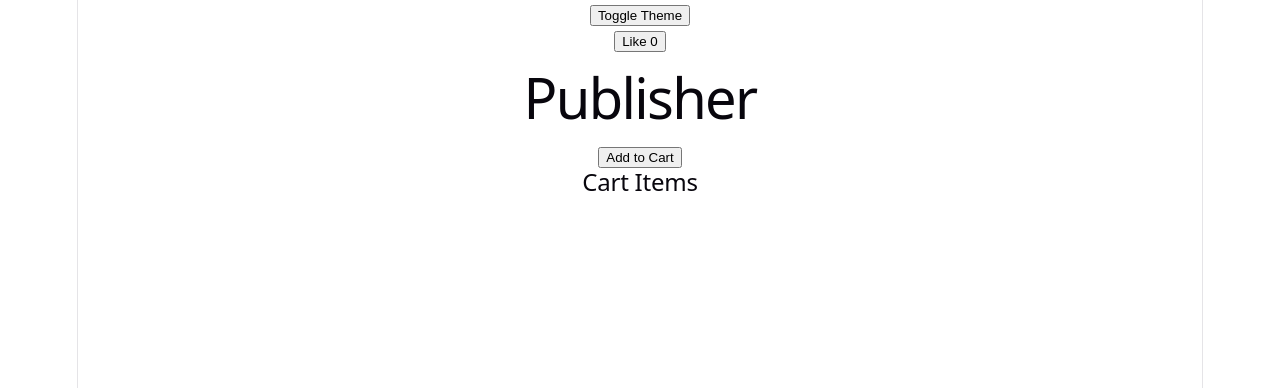
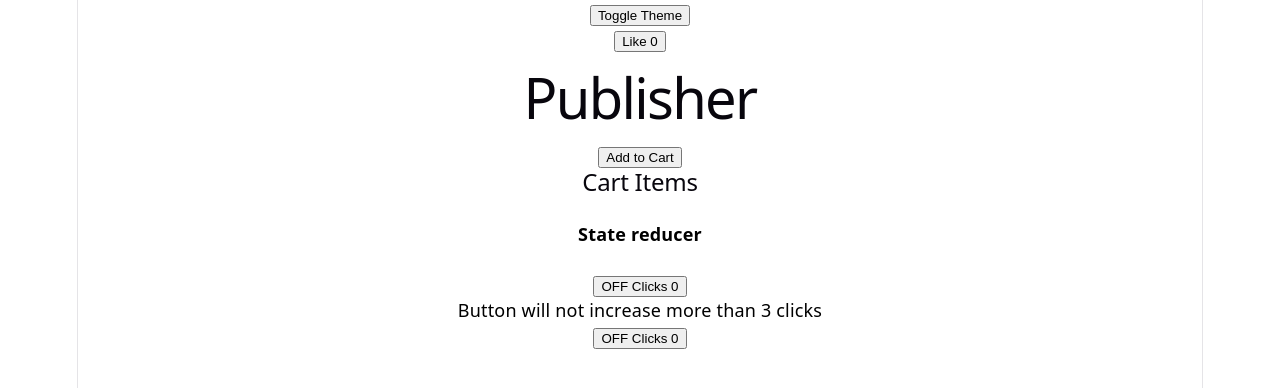
Before and after one commit to VimalDev-Suriya/react-design-pattern, a React (Vite) app in the folder frontend/react-design-patterns/: page / in a window 1280 px wide. Shown: the top 388 px of the page. Built offline with nearby package versions, Linux system fonts and the light colour scheme.

Commit message:
[State reducer Pattern]

```diff
--- a/frontend/react-design-patterns/src/07-optimistic-pattern/LikeButton.tsx
+++ b/frontend/react-design-patterns/src/07-optimistic-pattern/LikeButton.tsx
@@ -2,8 +2,8 @@ import { startTransition, useOptimistic, useState } from 'react';
 
 const LikeButton = (props) => {
   const { initialLike } = props;
+
   const [likes, setLikes] = useState(initialLike);
-
   const [optimisticValue, setOptimisticValue] = useOptimistic(
     likes,
     (currentState, value) => currentState + value,
--- /dev/null
+++ b/frontend/react-design-patterns/src/09-state-reducer-pattern/Toggle.tsx
@@ -0,0 +1,19 @@
+import { useReducer } from "react"
+import { toggleReducer } from "./reducers";
+
+const Toggle = ({ reducer = toggleReducer }) => {
+    const [currentState, dispatch] = useReducer(reducer, { clicks: 0, on: false })
+    const { clicks, on } = currentState;
+
+    const handleClick = () => {
+        dispatch({
+            type: "toggle"
+        })
+    }
+
+    return <button className={`toggle-btn`} onClick={handleClick}>
+        {on ? "ON" : "OFF"} Clicks {clicks}
+    </button>
+}
+
+export default Toggle
--- /dev/null
+++ b/frontend/react-design-patterns/src/09-state-reducer-pattern/reducers.ts
@@ -0,0 +1,24 @@
+export const toggleReducer = (initialState: any, payload: any) => {
+    const { type } = payload;
+
+    switch (type) {
+        case "toggle":
+            return { on: !initialState.on, clicks: initialState.clicks + 1 }
+        default:
+            return initialState;
+    }
+}
+
+// * Will not toggle the button if clikcs are greater than 3
+export const toggleReducer_v2 = (initialState: any, payload: any) => {
+    const { type } = payload;
+
+    switch (type) {
+        case "toggle":
+            if (initialState.clicks >= 3) return initialState;
+
+            return { on: !initialState.on, clicks: initialState.clicks + 1 }
+        default:
+            return initialState;
+    }
+}
--- a/frontend/react-design-patterns/src/App.tsx
+++ b/frontend/react-design-patterns/src/App.tsx
@@ -5,6 +5,8 @@ import { useTheme } from './06-context-pattern/hooks/useTheme';
 import LikeButton from './07-optimistic-pattern/LikeButton';
 import CartBadge from './08-pub-sub-pattern/components/subscribers/CartBadge';
 import AddToCartButton from './08-pub-sub-pattern/components/publishers/AddToCartButton';
+import Toggle from './09-state-reducer-pattern/Toggle';
+import { toggleReducer_v2 } from './09-state-reducer-pattern/reducers';
 
 function App() {
   const { isDark, toggleDark } = useTheme();
@@ -24,8 +26,15 @@ function App() {
       <button onClick={toggleDark}>Toggle Theme</button>
       <LikeButton initialLike={0} />
 
+{/*  */}
       <AddToCartButton />
       <CartBadge />
+
+      {/* State reducer pattern */}
+      <h4>State reducer</h4>
+      <Toggle />
+      <p>Button will not increase more than 3 clicks</p>
+      <Toggle reducer={toggleReducer_v2} />
     </div>
   );
 }
```
Also changed, not shown: frontend/react-design-patterns/src/09-state-reducer-pattern/README.md (added).
